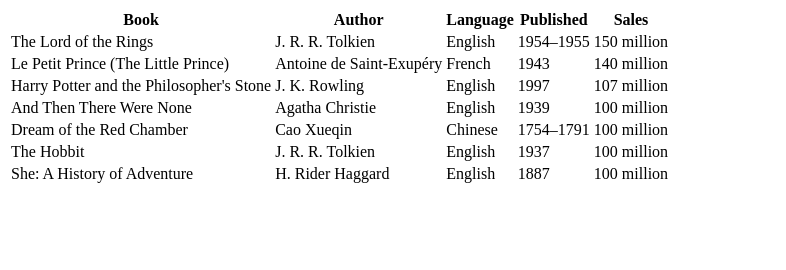
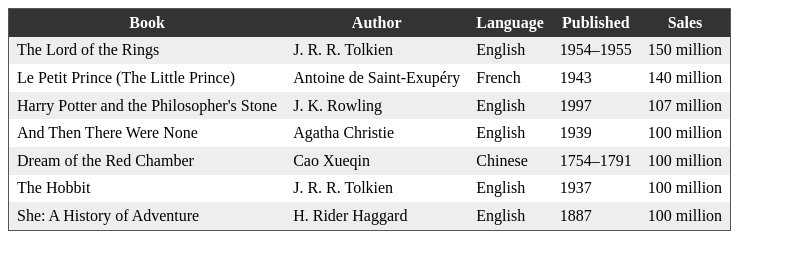
Before and after one commit to VictorMann/react-1st, a plain HTML site: page index.html in a window 1280 px wide. Shown: the whole page, without its empty margins (0-786 px from the left). Drawn offline with Linux system fonts and the light colour scheme.

Commit message:
ordenacao

```diff
--- a/index.html
+++ b/index.html
@@ -4,6 +4,23 @@
     <meta charset="UTF-8">
     <meta name="viewport" content="width=device-width, initial-scale=1.0">
     <title>Primeiros passos com react</title>
+    <style>
+        table {
+            border-collapse: collapse;
+            border: 1px solid #555;
+        }
+        table thead {
+            background: #333;
+            color: white;
+        }
+        table th,
+        table td {
+            padding: .3em .5em;
+        }
+        table tbody tr:nth-child(odd) {
+            background: #EEE;
+        }
+    </style>
 </head>
 <body>
     <div id="app">
@@ -287,10 +304,21 @@
                     data: this.props.initialData
                 }
             },
+            _sort(ev) {
+                let column = ev.target.cellIndex;
+                let data = this.state.data.slice();
+
+                data.sort((a,b) => {
+                    if (a[column] == b[column]) return 0;
+                    return a[column] > b[column] ? 1 : -1
+                });
+
+                this.setState({data: data});
+            },
             render: function() {
                 return (
-                    React.DOM.table({border: '1', align: 'center'},
-                        React.DOM.thead(null,
+                    React.DOM.table(null,
+                        React.DOM.thead({onClick: this._sort},
                             React.DOM.tr(null,
                                 this.props.headers.map((title, idx) =>
                                     React.DOM.th({key: idx}, title)
```
